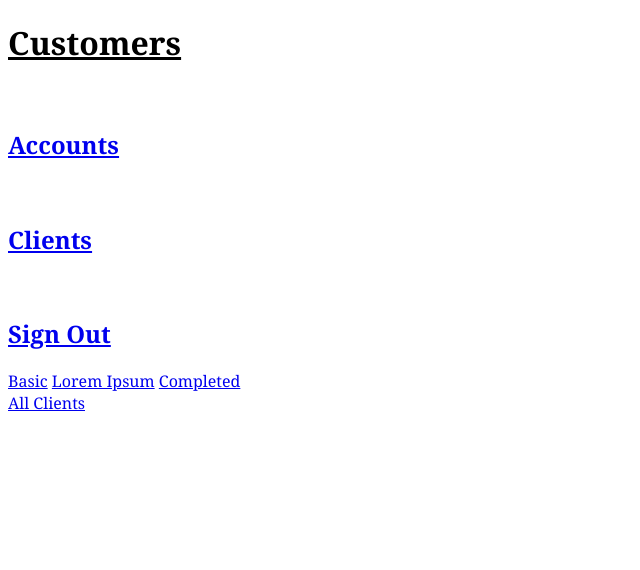
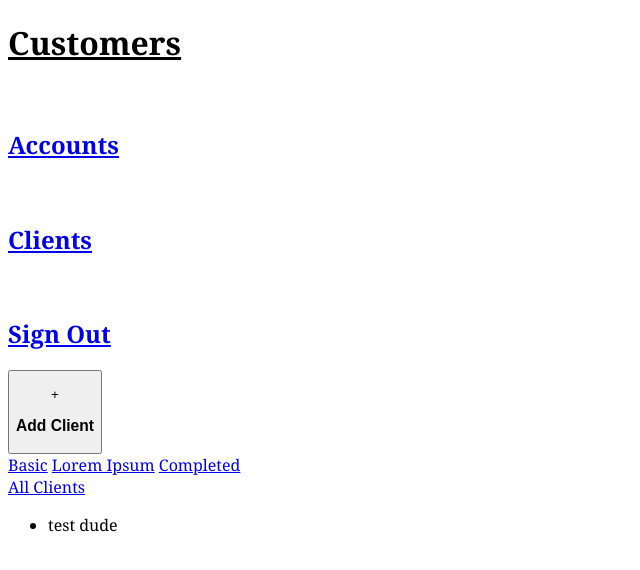
Before and after one commit to VeryFiltyCasual/GNS-Client-Management-Application, an Electron app: page index.html in a window 800 px wide. Shown: the whole page, without its empty margins (0-640 px from the left). Drawn offline with Linux system fonts and the light colour scheme.

Commit message:
started polishing up the index html

```diff
--- a/index.html
+++ b/index.html
@@ -33,7 +33,10 @@
 
 		<aside>
 			<nav id="ClientCategories">
-
+				<button>
+					<p>+</p>
+					<h3>Add Client</h3>
+				</button>
 
 				<div class="SmallCategories">
 					<div class="cursor"></div>
@@ -48,6 +51,9 @@
 		</aside>
 
 		<main>
+			<ul>
+				<li>test dude</li>
+			</ul>
 		</main>
 	</body>
 </html>
```
